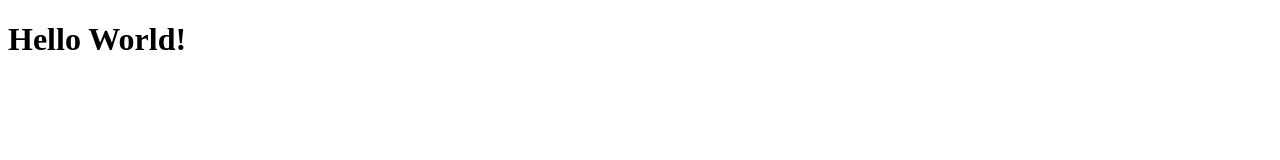
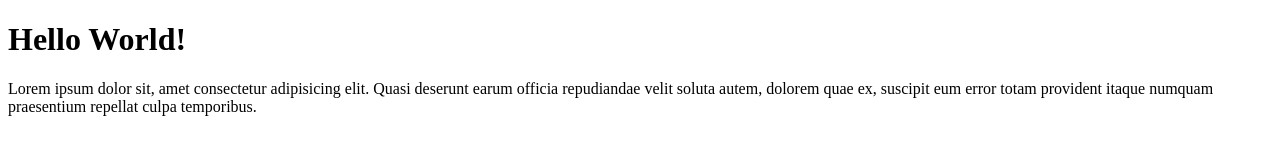
Before and after one commit to bayuputra72/bayu-git-test, a plain HTML site: page index.html in a window 1280 px wide. Drawn offline with Linux system fonts and the light colour scheme.

Commit message:
Menambahkan paragraf pada file index.html

```diff
--- a/index.html
+++ b/index.html
@@ -10,6 +10,7 @@
 
 <body>
     <h1>Hello World!</h1>
+    <p>Lorem ipsum dolor sit, amet consectetur adipisicing elit. Quasi deserunt earum officia repudiandae velit soluta autem, dolorem quae ex, suscipit eum error totam provident itaque numquam praesentium repellat culpa temporibus.</p>
 </body>
 
 </html>
```
